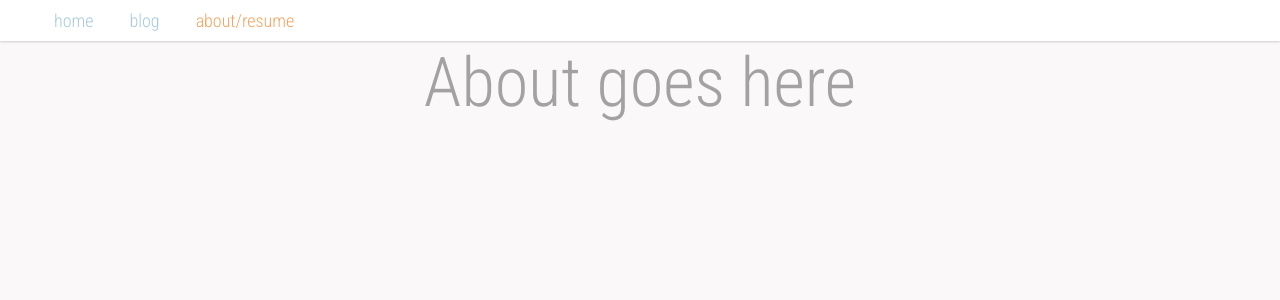
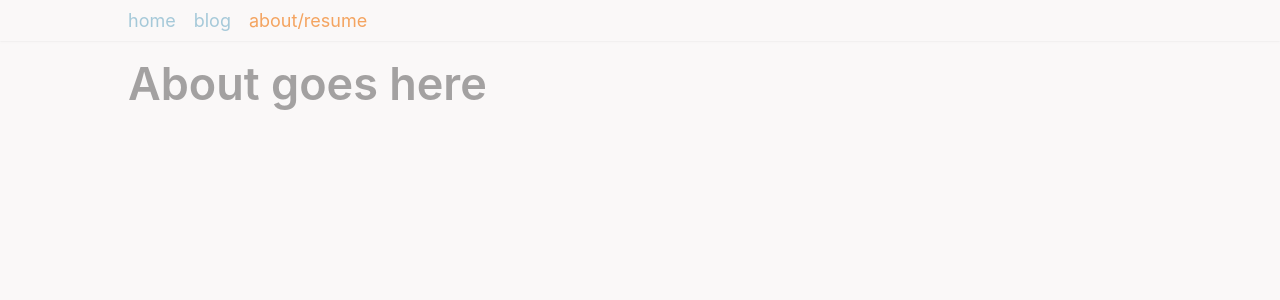
Before and after one commit to agan-k/FormVsContent, a Next.js app: page /about in a window 1280 px wide. Shown: the top 300 px of the page. Built offline with nearby package versions, Linux system fonts and the light colour scheme.

Commit message:
add styling and code block rendering for .md files in Post

```diff
--- a/components/layout.module.css
+++ b/components/layout.module.css
@@ -1,8 +1,7 @@
 .container {
    min-height: 100vh;
-   width: 100%;
+   width: 80%;
    margin: 4rem auto;
-   text-align: center;
 }
 .header {
    position: fixed;
@@ -10,19 +9,22 @@
    top: 0;
    left: 0;
    width: 100%;
-   background-color:white;
-   box-shadow: 0px .5px 2px 0px rgb(207, 207, 207);
+   padding: 0 10%;
+   background-color: rgb(250, 248, 248);
+   box-shadow: 0px .1px 2px 0.1px rgba(207, 207, 207, 0.596);
    z-index: 1;
  }
  .header ul {
-   width: 200px;
+   /* width: 200px; */
    display: flex;
+   margin: 0;
  }
- .header ul li{
-   margin: .5rem;
+ .header li{
+   list-style: none;
+   margin: .5rem .5rem .5rem 0;
  }
  .header a {
-    padding: .5rem;
+    padding: .5rem .5rem .5rem 0;
  }
  .main {
     min-height: 100vh;
--- a/components/project.module.css
+++ b/components/project.module.css
@@ -1,19 +1,16 @@
 .container {
    background-color:white;
-   margin: 2rem 2rem;
+   margin: 2rem 0;
    padding: 2rem;
 }
-
 .container h3 {
-   padding: .5rem;
-
+   padding: .2rem;
 }
 .container h2 {
    padding: 1.5rem;
-
 }
 .container h2 a:hover {
-   font-size: 4rem;
+   font-size: 3rem;
    transition: .7s;
 }
 .container h3 {
--- a/package.json
+++ b/package.json
@@ -13,6 +13,8 @@
     "raw-loader": "^4.0.2",
     "react": "17.0.1",
     "react-dom": "17.0.1",
-    "react-markdown": "^5.0.3"
+    "react-gist": "^1.2.2",
+    "react-markdown": "^5.0.3",
+    "react-syntax-highlighter": "^15.4.3"
   }
 }
--- a/pages/blogHome.js
+++ b/pages/blogHome.js
@@ -13,7 +13,7 @@ const linksList = linkData.map(item =>
    </Link>
    )
 
-export default function blogHome() {
+export default function BlogHome() {
 
    const router = useRouter()
    const linkData = [
--- a/pages/index.js
+++ b/pages/index.js
@@ -2,6 +2,7 @@ import Layout from '../components/layout'
 import Project from '../components/project'
 import style from './index.module.css'
 import Head from 'next/head'
+import RecentPosts from '../components/recent_posts'
 
 export default function Home() {
 
@@ -56,6 +57,8 @@ export default function Home() {
             <h2>Koran Agan</h2>
             <h3>Web Developer | Software Engineer</h3>
          </div>
+            <h1>Recent Posts</h1>
+         <RecentPosts position='top homepage'/>
          <h1>Current Projects</h1>
          <Project
             name='LaraBello.com'
--- a/pages/index.module.css
+++ b/pages/index.module.css
@@ -1,20 +1,36 @@
 .container {
-   /* text-align: center; */
+   margin: 0 auto;
+   position: relative;
+   text-align: center;
+   background-size: 100%;
+   background-repeat: no-repeat;
 }
 .container h1 {
+   font-size: 3rem;
+   font-weight: 900;
    text-transform: uppercase;
    letter-spacing: .5rem;
-   color:sandybrown;
+   color:rgba(244, 165, 96, 0.699);
+   text-align: left;
+   /* margin: 4rem 2rem; */
+}
+.container h2 {
+   font-size: 2rem;
+   margin: 0;
+}
+.container h3 {
+   font-size: 1rem;
+   margin: 0;
 }
 .badge {
-   min-height: 40vh;
+   padding: 5rem;
 }
 .badge img {
-   height: 5rem;
+   height: 3rem;
    border-radius: 50%;
 }
 .badge h2 {
    text-transform: uppercase;
-   font-size: 1.5rem;
+   font-size: 1rem;
    padding: .5rem;
 }
--- a/styles/global.css
+++ b/styles/global.css
@@ -5,34 +5,43 @@ html,
 body {
   padding: 0;
   margin: 0;
-  font-family: 'Roboto Condensed', sans-serif;
+  /* font-family: 'Roboto Condensed', sans-serif; */
+  font-family: -apple-system,BlinkMacSystemFont,Helvetica Neue,Roboto,
+               Arial,Noto Sans,sans-serif,Apple Color Emoji,Segoe UI,Segoe UI Emoji,Segoe UI Symbol,
+               Noto Color Emoji;
   font-size: 18px;
   line-height: 1.3rem;
   color: rgba(58, 56, 56, 0.452);
   background-color: rgb(250, 248, 248);
-
 }
 h1 {
-   font-size: 3.8rem;
-   font-weight: 400;
+   font-size: 2.5rem;
+   font-weight: 600;
+   margin: 4rem 0;
 }
 h2 {
-   font-size: 3rem;
+   font-size: 2rem;
+   font-weight: 500;
+   margin: 3rem 0;
 }
 h3 {
-   font-size: 2rem;
+   font-size: 1.5rem;
+   margin: 2rem 0;
 }
 h1, h2, h3, p {
-   margin: 2rem;
+   /* margin: 1rem; */
 }
 p {
-   line-height: 1.3rem;
+   line-height: 1.5rem;
+   margin: 1.5rem 0;
 }
 ul {
    margin-left: 2rem;
 }
 li {
-   margin: .3rem;
+   list-style: initial;
+
+   /* margin: .3rem; */
 }
 
 
```
Also changed, not shown: blog_posts/first-blogpost.md (+33 -6 lines), components/recent_posts.js (added, +27 -0 lines), components/recent_posts.module.css (added, +22 -0 lines), pages/posts/[slug].js (+52 -15 lines), 1 other file (tests, documents, lock files or other folders).
